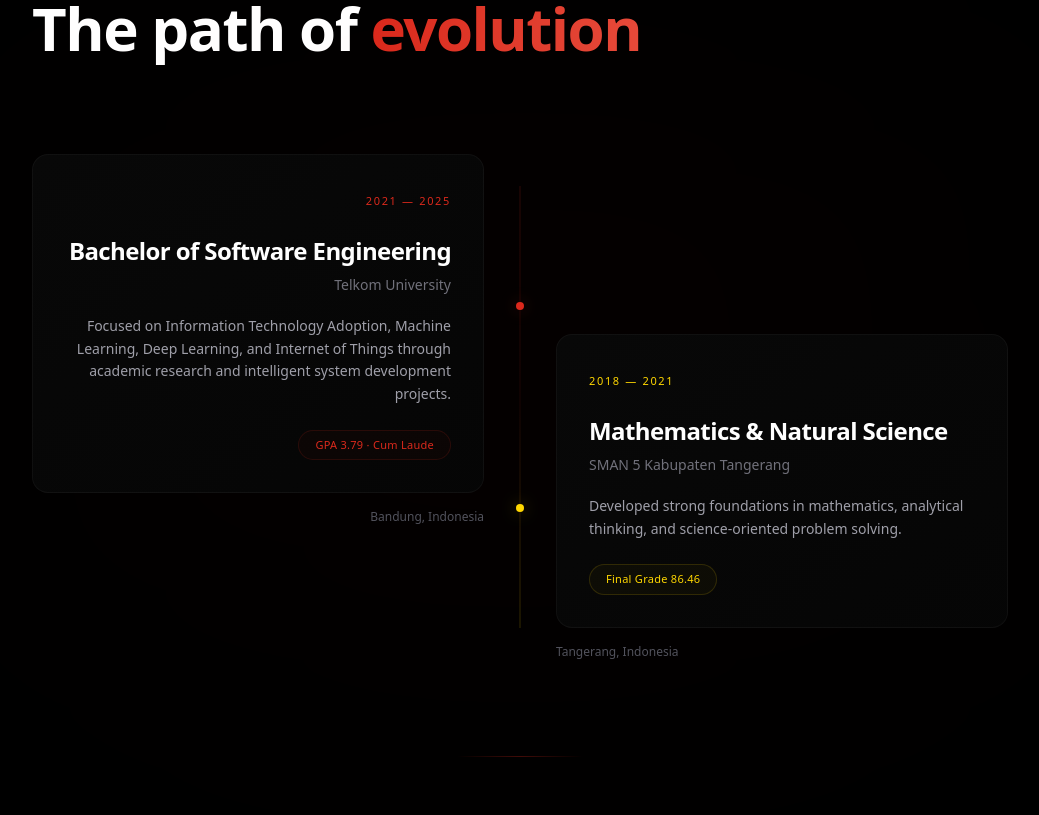
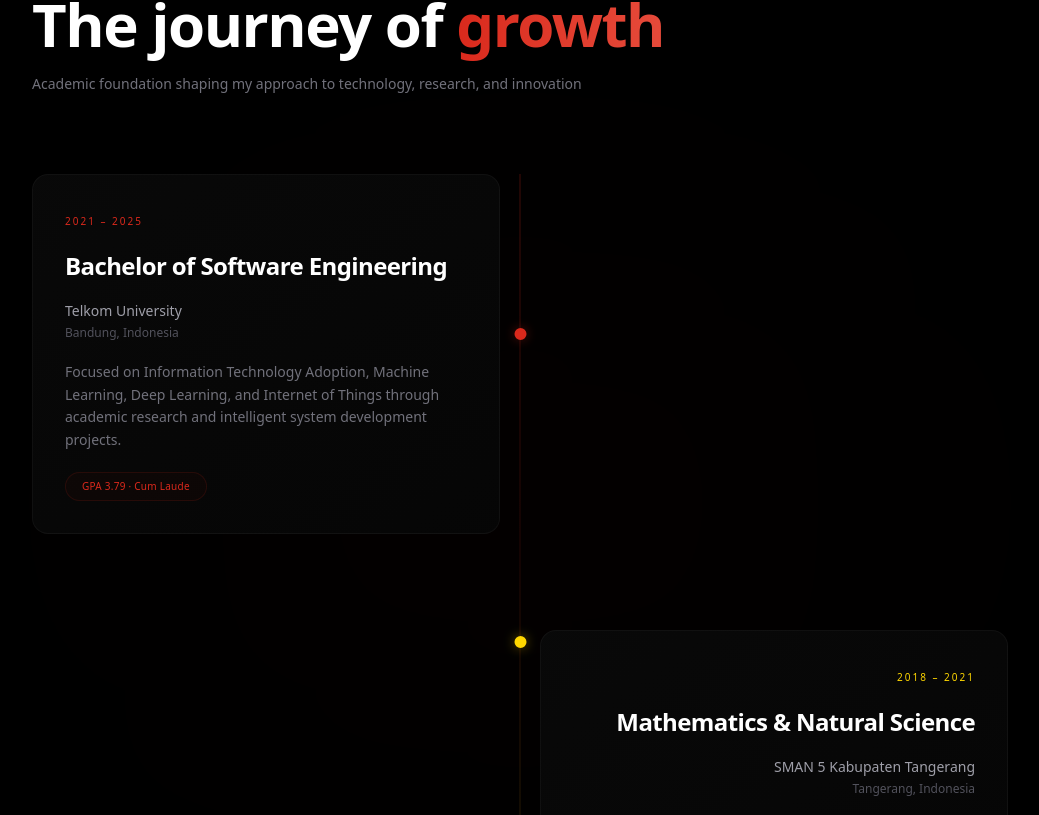
Before and after one commit to walidhnf25/my-portofolio, a Next.js app: page / in a window 1280 px wide. Shown: the part 2085-2900 px from the top of the page, without its empty margins (120-1159 px from the left). Built offline with nearby package versions, Linux system fonts and the light colour scheme.

Commit message:
refactor(education): unify Education section with premium journey layout system

```diff
--- a/components/sections/Education.tsx
+++ b/components/sections/Education.tsx
@@ -4,20 +4,20 @@ import { motion } from "framer-motion";
 
 const educationData = [
   {
-    year: "2021 — 2025",
-    title: "Bachelor of Software Engineering",
     institution: "Telkom University",
     location: "Bandung, Indonesia",
+    degree: "Bachelor of Software Engineering",
+    period: "2021 – 2025",
     description:
       "Focused on Information Technology Adoption, Machine Learning, Deep Learning, and Internet of Things through academic research and intelligent system development projects.",
     badge: "GPA 3.79 · Cum Laude",
     accentColor: "#DA291C",
   },
   {
-    year: "2018 — 2021",
-    title: "Mathematics & Natural Science",
     institution: "SMAN 5 Kabupaten Tangerang",
     location: "Tangerang, Indonesia",
+    degree: "Mathematics & Natural Science",
+    period: "2018 – 2021",
     description:
       "Developed strong foundations in mathematics, analytical thinking, and science-oriented problem solving.",
     badge: "Final Grade 86.46",
@@ -30,24 +30,24 @@ export default function Education() {
     <section id="education" className="relative py-40 overflow-hidden">
       {/* Subtle ambient background */}
       <div className="absolute inset-0 pointer-events-none">
-        <div className="absolute top-1/2 left-1/2 -translate-x-1/2 -translate-y-1/2 w-225 h-125 bg-[#DA291C]/2 blur-[150px] rounded-full" />
+        <div className="absolute top-1/2 left-1/2 -translate-x-1/2 -translate-y-1/2 w-150 h-100 bg-[#DA291C]/2 blur-[150px] rounded-full" />
       </div>
 
       <div className="mx-auto max-w-5xl px-6">
-        {/* Section Header */}
+        {/* Section Header - Consistent with all sections */}
         <motion.div
           initial={{ opacity: 0, y: 30 }}
           whileInView={{ opacity: 1, y: 0 }}
           transition={{ duration: 0.8 }}
           viewport={{ once: true }}
-          className="mb-24"
+          className="mb-20"
         >
           <motion.p
             initial={{ opacity: 0 }}
             whileInView={{ opacity: 1 }}
             transition={{ duration: 0.6, delay: 0.1 }}
             viewport={{ once: true }}
-            className="text-[10px] text-[#DA291C] uppercase tracking-[0.3em] mb-5"
+            className="text-[10px] text-[#DA291C] uppercase tracking-[0.3em] mb-4"
           >
             Education
           </motion.p>
@@ -57,201 +57,169 @@ export default function Education() {
             whileInView={{ opacity: 1, y: 0 }}
             transition={{ duration: 0.6, delay: 0.15 }}
             viewport={{ once: true }}
-            className="text-4xl sm:text-5xl md:text-6xl font-bold tracking-tight text-white"
+            className="text-4xl sm:text-5xl md:text-6xl font-bold tracking-tight text-white mb-5"
           >
-            The path of{' '}
+            The journey of{' '}
             <span className="bg-linear-to-r from-[#DA291C] to-[#e64a3a] bg-clip-text text-transparent">
-              evolution
+              growth
             </span>
           </motion.h2>
+
+          <motion.p
+            initial={{ opacity: 0, y: 10 }}
+            whileInView={{ opacity: 1, y: 0 }}
+            transition={{ duration: 0.5, delay: 0.2 }}
+            viewport={{ once: true }}
+            className="text-sm text-zinc-500 max-w-xl"
+          >
+            Academic foundation shaping my approach to technology, research, and innovation
+          </motion.p>
         </motion.div>
 
-        {/* Main content grid */}
-        <div className="grid lg:grid-cols-[1fr_40px_1fr] gap-8 lg:gap-4">
-          {/* Left column - First education card */}
-          <motion.div
-            initial={{ opacity: 0, x: -30 }}
-            whileInView={{ opacity: 1, x: 0 }}
-            transition={{ duration: 0.7, delay: 0.2 }}
-            viewport={{ once: true }}
-            className="relative"
-          >
-            <EducationCard item={educationData[0]} alignment="right" />
-          </motion.div>
+        {/* Education Timeline - Journey style matching Experience */}
+        <div className="relative">
+          {/* Journey line */}
+          <div className="absolute left-8 md:left-1/2 top-0 bottom-0 -translate-x-1/2 hidden md:block">
+            <div className="relative h-full w-px bg-linear-to-b from-[#DA291C]/30 via-[#DA291C]/15 to-[#FFD700]/15" />
 
-          {/* Center column - Journey line with nodes */}
-          <div className="relative hidden lg:flex justify-center">
-            <div className="relative h-full">
-              {/* Ultra-thin architectural line */}
-              <div className="absolute left-1/2 top-8 bottom-8 -translate-x-1/2 w-px bg-linear-to-b from-[#DA291C]/20 via-[#DA291C]/10 to-[#FFD700]/20" />
-
-              {/* Top node - Advanced stage */}
-              <div className="absolute top-[30%] left-1/2 -translate-x-1/2 -translate-y-1/2">
-                <motion.div
-                  initial={{ opacity: 0, scale: 0 }}
-                  whileInView={{ opacity: 1, scale: 1 }}
-                  transition={{ duration: 0.6, delay: 0.4 }}
-                  viewport={{ once: true }}
-                  className="relative"
-                >
-                  {/* Core */}
-                  <div className="w-2 h-2 rounded-full bg-[#DA291C]" />
-                  {/* Soft glow */}
-                  <div className="absolute inset-0 w-2 h-2 rounded-full bg-[#DA291C]/30 blur-sm" />
-                </motion.div>
+            {/* Nodes */}
+            {educationData.map((_, index) => (
+              <div
+                key={index}
+                className="absolute left-1/2 -translate-x-1/2 w-3 h-3 rounded-full border-2"
+                style={{
+                  top: `${20 + index * 40}%`,
+                  backgroundColor: educationData[index].accentColor,
+                  borderColor: educationData[index].accentColor,
+                  boxShadow: `0 0 12px ${educationData[index].accentColor}66`,
+                }}
+              />
+            ))}
           </div>
 
-              {/* Bottom node - Foundation */}
-              <div className="absolute top-[70%] left-1/2 -translate-x-1/2 -translate-y-1/2">
+          {/* Education cards */}
+          <div className="space-y-16 md:space-y-24">
+            {educationData.map((edu, index) => (
               <motion.div
-                  initial={{ opacity: 0, scale: 0 }}
-                  whileInView={{ opacity: 1, scale: 1 }}
-                  transition={{ duration: 0.6, delay: 0.5 }}
+                key={edu.institution}
+                initial={{ opacity: 0, y: 40 }}
+                whileInView={{ opacity: 1, y: 0 }}
+                transition={{ duration: 0.7, delay: index * 0.15 }}
                 viewport={{ once: true }}
-                  className="relative"
+                className={`relative ${index === 0 ? "md:pr-[52%]" : "md:pl-[52%] md:text-right"}`}
               >
-                  {/* Core */}
-                  <div className="w-2 h-2 rounded-full bg-[#FFD700]" />
-                  {/* Soft glow */}
-                  <div className="absolute inset-0 w-2 h-2 rounded-full bg-[#FFD700]/30 blur-sm" />
-                </motion.div>
-              </div>
-            </div>
-          </div>
-
-          {/* Right column - Second education card */}
-          <motion.div
-            initial={{ opacity: 0, x: 30 }}
-            whileInView={{ opacity: 1, x: 0 }}
-            transition={{ duration: 0.7, delay: 0.3 }}
-            viewport={{ once: true }}
-            className="relative lg:pt-45"
-          >
-            <EducationCard item={educationData[1]} alignment="left" />
-          </motion.div>
-        </div>
-
-        {/* Bottom decorative element */}
-        <motion.div
-          initial={{ opacity: 0 }}
-          whileInView={{ opacity: 1 }}
-          transition={{ duration: 1, delay: 0.6 }}
-          viewport={{ once: true }}
-          className="mt-24 flex justify-center"
-        >
-          <div className="h-px w-32 bg-linear-to-r from-transparent via-[#DA291C]/30 to-transparent" />
-        </motion.div>
-      </div>
-    </section>
-  );
-}
-
-interface EducationCardProps {
-  item: (typeof educationData)[0];
-  alignment: "left" | "right";
-}
-
-function EducationCard({ item, alignment }: EducationCardProps) {
-  return (
+                {/* Timeline node for mobile */}
                 <div
-      className={`relative group ${alignment === "right" ? "lg:text-right" : "lg:text-left"}`}
-    >
-      {/* Subtle glow on hover */}
-      <div
-        className="absolute -inset-4 rounded-3xl opacity-0 group-hover:opacity-100 transition-opacity duration-700 -z-10"
+                  className="absolute left-8 top-0 -translate-y-1 w-3 h-3 rounded-full border-2 md:hidden"
                   style={{
-          background: `radial-gradient(ellipse at center, ${item.accentColor}08, transparent 70%)`,
+                    backgroundColor: edu.accentColor,
+                    borderColor: edu.accentColor,
                   }}
                 />
 
                 {/* Card */}
                 <div
-        className="relative rounded-2xl p-8 border transition-all duration-500"
+                  className="relative ml-12 md:ml-0 rounded-2xl p-8 border transition-all duration-500 hover:border-white/8"
                   style={{
-          background: "linear-gradient(145deg, rgba(10,10,10,0.8), rgba(6,6,6,0.9))",
+                    background: "linear-gradient(145deg, rgba(10,10,10,0.85), rgba(6,6,6,0.95))",
                     borderColor: "rgba(255,255,255,0.04)",
                   }}
                 >
-        {/* Year indicator */}
+                  {/* Subtle glow on hover */}
+                  <div
+                    className="absolute -inset-6 rounded-3xl opacity-0 hover:opacity-100 transition-opacity duration-700 -z-10"
+                    style={{
+                      background: `radial-gradient(ellipse at ${index === 0 ? "left" : "right"}, ${edu.accentColor}06, transparent 60%)`,
+                    }}
+                  />
+
+                  <div className={`space-y-5 ${index === 0 ? "" : "md:text-right"}`}>
+                    {/* Period */}
                     <motion.div
                       initial={{ opacity: 0, y: 10 }}
                       whileInView={{ opacity: 1, y: 0 }}
-          transition={{ duration: 0.5, delay: 0.3 }}
+                      transition={{ duration: 0.5, delay: 0.2 + index * 0.1 }}
                       viewport={{ once: true }}
-          className="mb-6"
                     >
                       <span
-            className="text-[11px] font-medium tracking-[0.15em] uppercase"
-            style={{ color: item.accentColor }}
+                        className="text-[10px] font-medium tracking-[0.2em] uppercase"
+                        style={{ color: edu.accentColor }}
                       >
-            {item.year}
+                        {edu.period}
                       </span>
                     </motion.div>
 
-        {/* Title */}
+                    {/* Degree */}
                     <motion.h3
                       initial={{ opacity: 0, y: 10 }}
                       whileInView={{ opacity: 1, y: 0 }}
-          transition={{ duration: 0.5, delay: 0.35 }}
+                      transition={{ duration: 0.5, delay: 0.25 + index * 0.1 }}
                       viewport={{ once: true }}
-          className="text-xl md:text-2xl font-semibold text-white mb-2 tracking-tight"
+                      className="text-xl md:text-2xl font-semibold text-white tracking-tight leading-tight"
                     >
-          {item.title}
+                      {edu.degree}
                     </motion.h3>
 
-        {/* Institution */}
-        <motion.p
+                    {/* Institution & Location */}
+                    <motion.div
                       initial={{ opacity: 0, y: 10 }}
                       whileInView={{ opacity: 1, y: 0 }}
-          transition={{ duration: 0.5, delay: 0.4 }}
+                      transition={{ duration: 0.5, delay: 0.3 + index * 0.1 }}
                       viewport={{ once: true }}
-          className="text-sm text-zinc-500 mb-5"
+                      className={`space-y-1 ${index === 0 ? "" : "md:items-end"}`}
                     >
-          {item.institution}
-        </motion.p>
+                      <p className="text-sm text-zinc-400">{edu.institution}</p>
+                      <p className="text-xs text-zinc-600">{edu.location}</p>
+                    </motion.div>
 
                     {/* Description */}
                     <motion.p
                       initial={{ opacity: 0, y: 10 }}
                       whileInView={{ opacity: 1, y: 0 }}
-          transition={{ duration: 0.5, delay: 0.45 }}
+                      transition={{ duration: 0.5, delay: 0.35 + index * 0.1 }}
                       viewport={{ once: true }}
-          className="text-sm text-zinc-400 leading-relaxed mb-6"
+                      className="text-sm text-zinc-500 leading-relaxed"
                     >
-          {item.description}
+                      {edu.description}
                     </motion.p>
 
                     {/* Badge */}
                     <motion.div
                       initial={{ opacity: 0 }}
                       whileInView={{ opacity: 1 }}
-          transition={{ duration: 0.5, delay: 0.5 }}
+                      transition={{ duration: 0.5, delay: 0.4 + index * 0.1 }}
                       viewport={{ once: true }}
-          className={`${alignment === "right" ? "lg:flex lg:justify-end" : ""}`}
+                      className={`${index === 0 ? "" : "md:flex md:justify-end"}`}
                     >
                       <div
-            className="inline-flex px-4 py-1.5 rounded-full text-[11px] font-medium tracking-wide border"
+                        className="inline-flex px-4 py-1.5 rounded-full text-[10px] font-medium tracking-wide border"
                         style={{
-              backgroundColor: `${item.accentColor}08`,
-              borderColor: `${item.accentColor}25`,
-              color: item.accentColor,
+                          backgroundColor: `${edu.accentColor}08`,
+                          borderColor: `${edu.accentColor}20`,
+                          color: edu.accentColor,
                         }}
                       >
-            {item.badge}
+                        {edu.badge}
                       </div>
                     </motion.div>
                   </div>
+                </div>
+              </motion.div>
+            ))}
+          </div>
+        </div>
 
-      {/* Location */}
-      <motion.p
+        {/* Bottom flourish */}
+        <motion.div
           initial={{ opacity: 0 }}
           whileInView={{ opacity: 1 }}
-        transition={{ duration: 0.5, delay: 0.55 }}
+          transition={{ duration: 1, delay: 0.5 }}
           viewport={{ once: true }}
-        className={`mt-4 text-xs text-zinc-600 ${alignment === "right" ? "lg:text-right" : ""}`}
+          className="mt-24 flex justify-center"
         >
-        {item.location}
-      </motion.p>
+          <div className="h-px w-24 bg-linear-to-r from-transparent via-[#DA291C]/25 to-transparent" />
+        </motion.div>
       </div>
+    </section>
   );
 }
```
Lines whose indentation alone changed are shown as unchanged.
